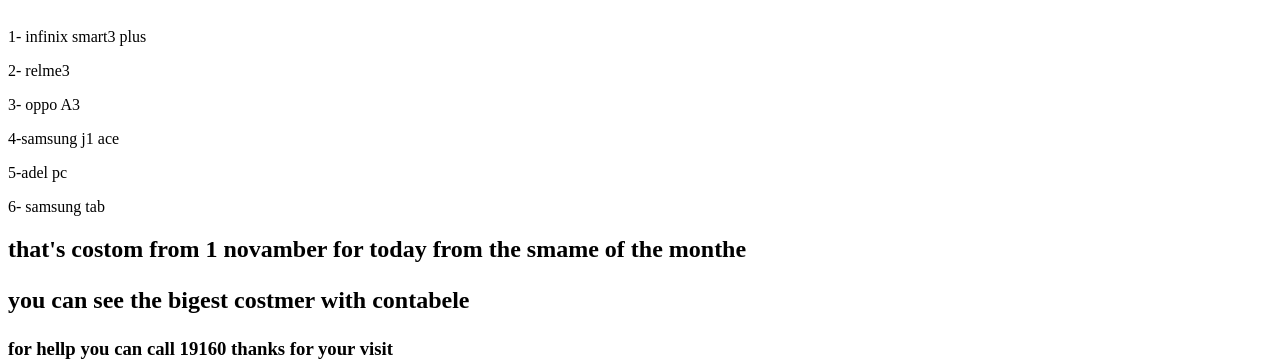
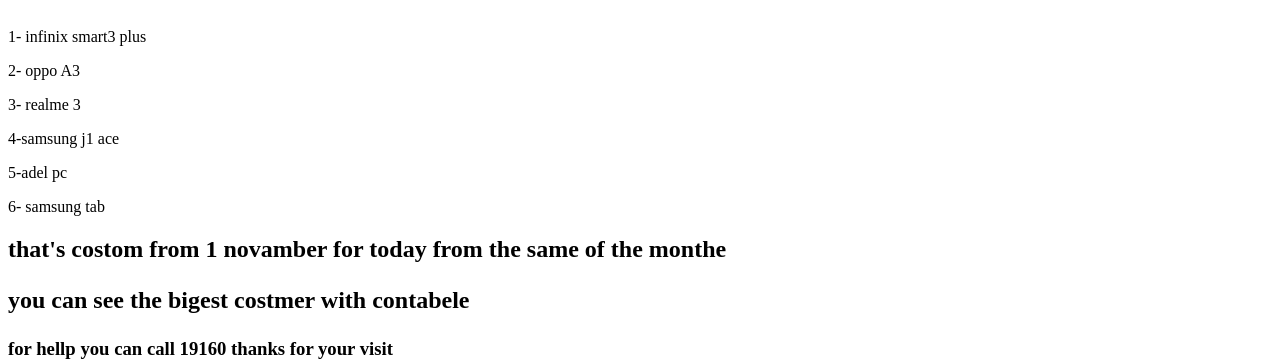
Before and after one commit to adelatef9/app, a plain HTML site: page index(2).html in a window 1280 px wide. Shown: the part 1466-1830 px from the top of the page. Drawn offline with Linux system fonts and the light colour scheme.

Commit message:
Add files via upload

```diff
--- a/index(2).html
+++ b/index(2).html
@@ -3,7 +3,7 @@
 <head>
     <meta charset="UTF-8">
     <meta name="viewport" content="width=device-width, initial-scale=1.0">
-    <title>Document</title>
+    <title>orange</title>
 </head>
 <body>
     <img src="orange.jpg" width="100%" height="10%">
@@ -15,10 +15,10 @@
        1- infinix smart3 plus
     </p>
     <p>
-        2- relme3
+        2- oppo A3
     </p>
     <p>
-        3- oppo A3
+        3- realme 3
     </p>
     <p>
         4-samsung j1 ace
@@ -30,7 +30,7 @@
        6- samsung tab
     </p>
     <h2>
-        that's costom from 1 novamber for today from the smame of the monthe
+        that's costom from 1 novamber for today from the same of the monthe
         <p>
             you can see the bigest costmer with contabele
         </p>
```
